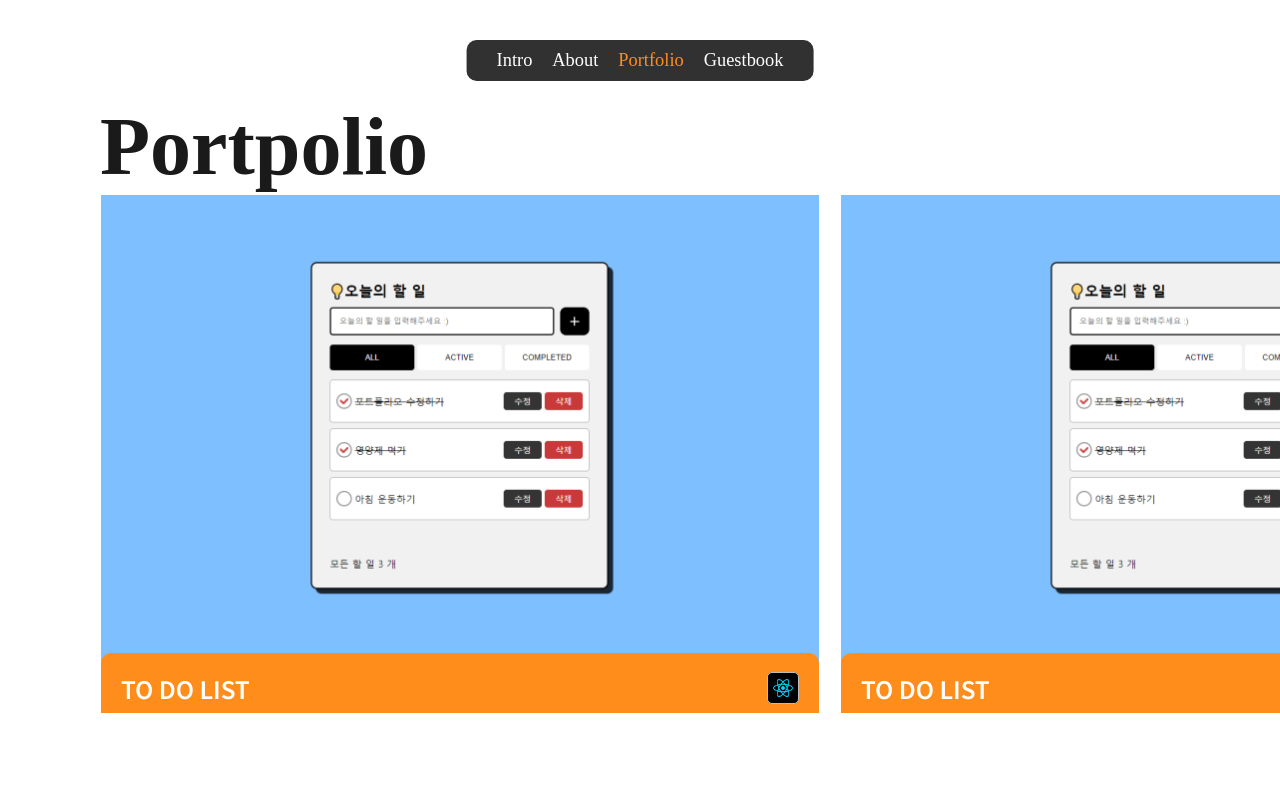
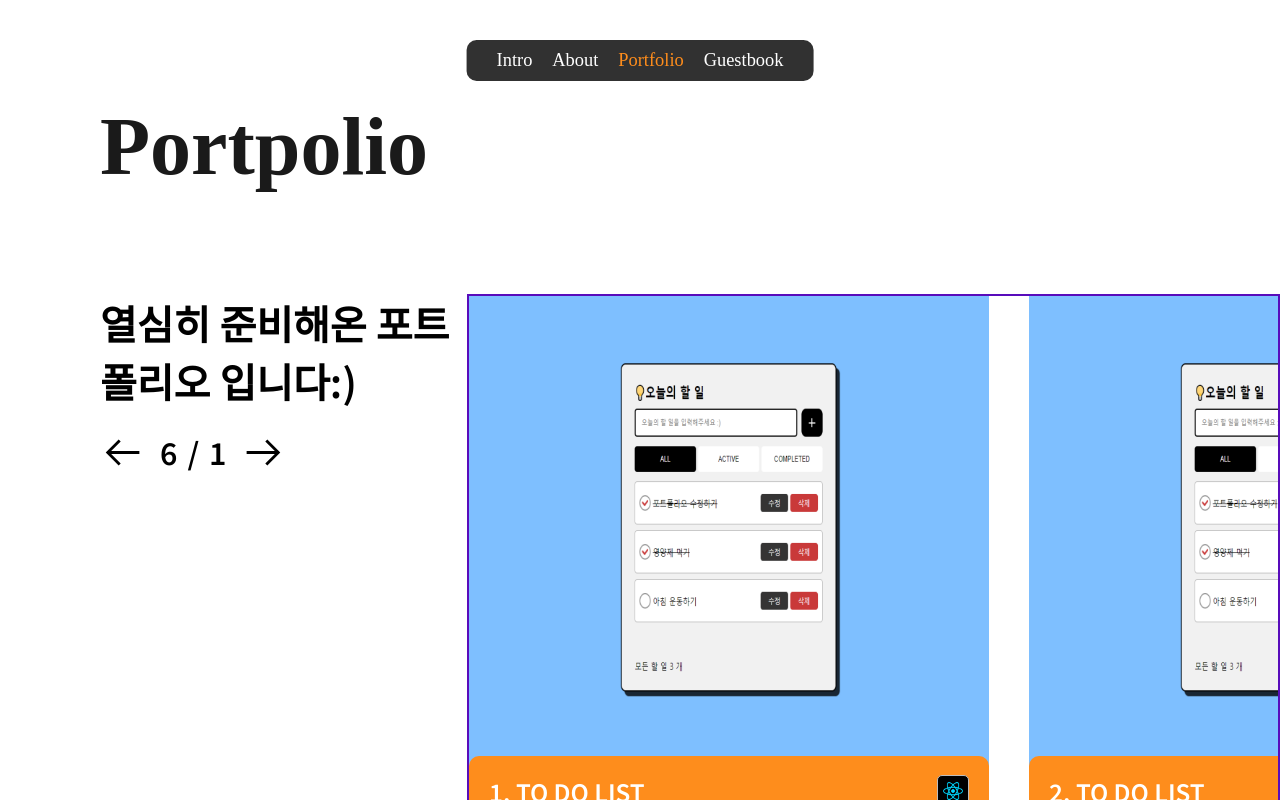
Before and after one commit to ssowem/aboutme-2.5, a React (Vite) app: page /portfolio in a window 1280 px wide. Built offline with nearby package versions, Linux system fonts and the light colour scheme; a web font is replaced by a local one.

Commit message:
feat: 포트폴리오 영역 레이아웃, 슬라이드 동작 변경

```diff
--- a/src/pages/Portfolio.jsx
+++ b/src/pages/Portfolio.jsx
@@ -1,6 +1,9 @@
 import styled from '@emotion/styled';
 import { useEffect, useRef, useState } from 'react';
 import PageTransition from './PageTransition';
+import { IoIosArrowBack, IoIosArrowForward } from 'react-icons/io';
+import { LiaArrowLeftSolid, LiaArrowRightSolid } from 'react-icons/lia';
+import { style } from 'framer-motion/client';
 
 const Container = styled.div`
   background-color: #ffffff;
@@ -19,31 +22,75 @@ const Title = styled.div`
   color: #1a1a1a;
 `;
 
-const CardWrap = styled.div`
-  width: 100%;
-  height: 800px;
+const ContentWrap = styled.div`
+  /* border: 1px solid red; */
   display: flex;
-  gap: 2rem;
-
-  overflow: hidden;
-  /* margin-top: 1rem; */
+  margin-top: 10rem;
 `;
 
-const CardBox = styled.div`
+const PageWrap = styled.div`
   display: flex;
   flex-direction: column;
   gap: 2rem;
 
+  .text {
+    font-size: 4em;
+    font-weight: 600;
+  }
+
+  .button-wrap {
+    display: flex;
+    gap: 1.5rem;
+
+    button {
+      cursor: pointer;
+      font-size: 4.5rem;
+
+      background-color: transparent;
+      border: none;
+      display: flex;
+      align-items: center;
+    }
+
+    .page-number {
+      font-size: 3rem;
+      font-weight: 600;
+      display: flex;
+      gap: 1rem;
+    }
+  }
+`;
+
+const CardWrap = styled.div`
+  /* width: 100%; */
+  width: 134rem;
+
+  height: auto;
+  overflow: hidden;
+  border: 2px solid #580cbb;
+
+  .swiper {
+    display: flex;
+    gap: 4rem;
+  }
+`;
+
+const CardBox = styled.div`
+  /* display: flex;
+  flex-direction: column;
+  gap: 3rem;
+  border: 1px solid red; */
+  /* border: 1px solid red; */
+
   .card {
     overflow: hidden;
-    width: 720px;
+    width: 520px;
     height: 520px;
     display: flex;
     justify-content: flex-end;
     align-items: flex-end;
     cursor: pointer;
     position: relative;
-    border: 1px solid #fff;
 
     .thumbnail {
       width: 100%;
@@ -149,130 +196,84 @@ const CardBox = styled.div`
   }
 `;
 
-const Portfolio = ({ portFolioIsAtStart, portFolioIsAtEnd , sevedScrollPosition, setSevedScrollPosition  }) => {
-  const CardWrapRef = useRef(null); // CardWrap(드래그할수있는 영역) 참조하
-  const [isDragging, setIsDragging] = useState(false);
-  const [startX, setStartX] = useState(0); // 드래그시작점 X축 좌표값
-  const [totalX, setTotalX] = useState(0);
-  const [scrollTransitionTimeout, setScrollTransitionTimeout] = useState(null);
-  // sevedScrollPosition값 변경될때마다 실행
-  useEffect(() => {
-    // 저장된스크롤값이있을때 && 스크롤할대상이있는지확인
-    if(sevedScrollPosition !== null && CardWrapRef.current) {
-      //현재가로스크롤위치에  저장된위치값을 줘서 이동시킴
-      CardWrapRef.current.scrollLeft = sevedScrollPosition;
-    }
-
-  },[sevedScrollPosition])
+const cards = [
+  { id: 1, image: 'src/images/todolist.png' },
+  { id: 2, image: 'src/images/todolist.png' },
+  { id: 3, image: 'src/images/todolist.png' },
+  { id: 4, image: 'src/images/todolist.png' },
+  { id: 5, image: 'src/images/todolist.png' },
+  { id: 6, image: 'src/images/todolist.png' },
+];
 
 
-  const scrollChecker = () => {
-    // 스크롤 시작점0일때 앱컴포넌트로 true 업데이트,
-    // 스크롤 끝지점일때 앱컴포넌트로 true업데이트
+const Portfolio = () => {
 
-    // 스크롤 시작점 값 (시작점이 0일때 위로스크롤 가능하게함)
-    const xScrollValue = CardWrapRef.current.scrollLeft;
+  const [index, setIndex] = useState(0);
+  const translateXValue = 56; // 슬라이드이동거리, gap 2rem포함됨
+  const carouselRef = useRef(null);
 
-    // 스크롤 가능한 전체너비의값을 저장하는 변수(전체가로길이,스크롤포함)
-    const TotalScrollWidth = CardWrapRef.current.scrollWidth;
-
-    // 현재화면에 보이는 가로길이를 저장하는 변수 (스크롤제외)
-    const visibleWidth = CardWrapRef.current.clientWidth;
-
-    // 스크롤이 끝나는 좌표값을 저장하는 변수
-    const scrollMaxX = TotalScrollWidth - visibleWidth;
-
-    const BUFFER = 20; // 끝에서 20px일때트리거
+  useEffect(() => {
+    if(index < 0) {
+      setIndex(cards.length - 1);
+    } else if(index >= cards.length) {
+      setIndex(0);
+    }
+  }, [index])
 
 
 
-    if (xScrollValue <= BUFFER) {
-      if (!scrollTransitionTimeout) {
-        setScrollTransitionTimeout(
-          setTimeout(() => {
-            portFolioIsAtStart(true);
-            setSevedScrollPosition(xScrollValue);
-          }, 300)
-        );
-      }
-    } else {
-      clearTimeout(scrollTransitionTimeout);
-      setScrollTransitionTimeout(null);
-      portFolioIsAtStart(false);
-    }
-
-
-    if (xScrollValue >= scrollMaxX - BUFFER) {
-      if (!scrollTransitionTimeout) {
-        setScrollTransitionTimeout(
-          setTimeout(() => {
-            portFolioIsAtEnd(true);
-            setSevedScrollPosition(xScrollValue);
-          }, 300)
-        );
-      }
-    } else {
-      clearTimeout(scrollTransitionTimeout);
-      setScrollTransitionTimeout(null);
-      portFolioIsAtEnd(false);
-    }
+  const handlePrevClick = () => {
+    setIndex((prev) => prev - 1);
   };
 
-  // 마우스 드래그 시작될때 동작
-  const onDragStart = (e) => {
-    setIsDragging(true); // 드래그중으로 상태업데이트
-    setStartX(e.clientX); // 시작 위치(X좌표) 를 저장
-    if (CardWrapRef.current) {
-      setTotalX(CardWrapRef.current.scrollLeft); // 카드랩 스크롤 위치를 저장
-    }
-  };
-
-  // 마우스가 드래그 될때 스크롤위치를 업데이트 시켜주는 동작
-  const onDragMove = (e) => {
-    // 드래그중이 아닐때 그대로 반환 (isDragging = false일때)
-    if (!isDragging) return;
-
-    // 드래그중일때 동작
-    const currentMouseX = e.clientX; // 현재 마우스 위치를 저장
-    const dragX = startX - currentMouseX; // 드래그 거리를 저장
-
-    if (CardWrapRef.current) {
-      // 스크롤 업데이트
-      CardWrapRef.current.scrollLeft = totalX + dragX;
-    }
-  };
-
-  // 드래그 끝났을때 isDragging 상태로 업데이트 시키는 동작
-  const onDragEnd = () => {
-    setIsDragging(false);
-  };
-
-  const onWheel = (e) => {
-    if (!CardWrapRef.current) return;
-    CardWrapRef.current.scrollLeft += e.deltaY * 0.5; // 세로 휠값을 가로스크롤로 적용, 스크롤 속도 0.8배 더 줄임;=
+  const handleNextClick = () => {
+    setIndex((prev) => prev + 1);
   };
 
   return (
-    <Container onWheel={onWheel}>
+    <Container>
       <PageTransition>
         <Title>Portpolio</Title>
 
-        <CardWrap
-          ref={CardWrapRef}
-          onScroll={scrollChecker}
-          onMouseDown={onDragStart}
-          onMouseMove={onDragMove}
-          onMouseUp={onDragEnd}
-          onMouseLeave={onDragEnd}
+        <ContentWrap>
+          <PageWrap>
+            <div className="text">열심히 준비해온 포트폴리오 입니다:)</div>
+
+            <div className="button-wrap">
+              <button>
+                <LiaArrowLeftSolid onClick={handlePrevClick} />
+              </button>
+
+              <div className="page-number">
+                <span className="total">6</span>
+                <span>/</span>
+                <span className="current">1</span>
+              </div>
+
+              <button>
+                <LiaArrowRightSolid onClick={handleNextClick} />
+              </button>
+            </div>
+          </PageWrap>
+
+          <CardWrap>
+            <div
+              className="swiper"
+              style={{
+                transform: `translate3d(-${translateXValue}rem, 0, 0)`,
+                transition: 'transform 0.5s ease-in-out'
+              }}
+              ref={carouselRef}
             >
-          <CardBox>
-            <div className="card single">
+              {cards.concat(cards).map((card, index) => (
+                <CardBox key={index}>
+                  <div className="card">
                     <div className="thumbnail">
-                <img src="src/images/todolist.png" />
+                      <img src={card.image}/>
                     </div>
 
                     <div className="tag-box">
-                <span>TO DO LIST</span>
+                      <span>{index}. TO DO LIST</span>
 
                       <div className="skills-wrap">
                         <img src="src/images/react-js-icon.png" />
@@ -283,94 +284,18 @@ const Portfolio = ({ portFolioIsAtStart, portFolioIsAtEnd , sevedScrollPosition,
                       <span>📌Overveiw</span>
 
                       <p>
-                  리액트를 사용해서 만든 포트폴리오 입니다. 백엔드 api 협업
-                  경험이 있으며, 다양한 경험을 할 수 있었던 포트폴리오 중
-                  하나입니다
+                        리액트를 사용해서 만든 포트폴리오 입니다. 백엔드 api
+                        협업 경험이 있으며, 다양한 경험을 할 수 있었던
+                        포트폴리오 중 하나입니다
                       </p>
                     </div>
                   </div>
                 </CardBox>
+              ))}
 
-          <CardBox>
-            <div className="card">
-              <div className="thumbnail">
-                <img src="src/images/todolist.png" />
             </div>
-
-              <div className="tag-box">
-                <span>TO DO LIST</span>
-
-                <div className="skills-wrap">
-                  <img src="src/images/react-js-icon.png" />
-                </div>
-              </div>
-            </div>
-          </CardBox>
-
-          <CardBox>
-            <div className="card">
-              <div className="thumbnail">
-                <img src="src/images/todolist.png" />
-              </div>
-
-              <div className="tag-box">
-                <span>TO DO LIST</span>
-
-                <div className="skills-wrap">
-                  <img src="src/images/react-js-icon.png" />
-                </div>
-              </div>
-            </div>
-          </CardBox>
-
-          <CardBox>
-            <div className="card">
-              <div className="thumbnail">
-                <img src="src/images/todolist.png" />
-              </div>
-
-              <div className="tag-box">
-                <span>TO DO LIST</span>
-
-                <div className="skills-wrap">
-                  <img src="src/images/react-js-icon.png" />
-                </div>
-              </div>
-            </div>
-          </CardBox>
-
-          <CardBox>
-            <div className="card">
-              <div className="thumbnail">
-                <img src="src/images/todolist.png" />
-              </div>
-
-              <div className="tag-box">
-                <span>TO DO LIST</span>
-
-                <div className="skills-wrap">
-                  <img src="src/images/react-js-icon.png" />
-                </div>
-              </div>
-            </div>
-          </CardBox>
-
-          <CardBox>
-            <div className="card">
-              <div className="thumbnail">
-                <img src="src/images/todolist.png" />
-              </div>
-
-              <div className="tag-box">
-                <span>TO DO LIST</span>
-
-                <div className="skills-wrap">
-                  <img src="src/images/react-js-icon.png" />
-                </div>
-              </div>
-            </div>
-          </CardBox>
           </CardWrap>
+        </ContentWrap>
       </PageTransition>
     </Container>
   );
```
Lines whose indentation alone changed are shown as unchanged.
